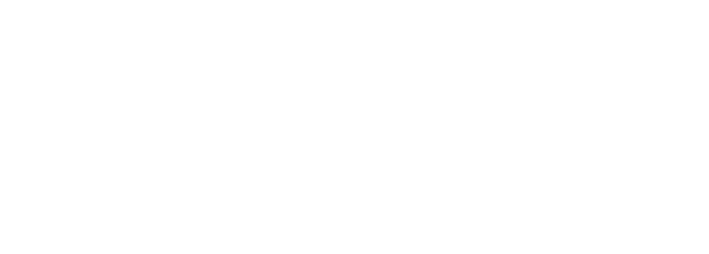
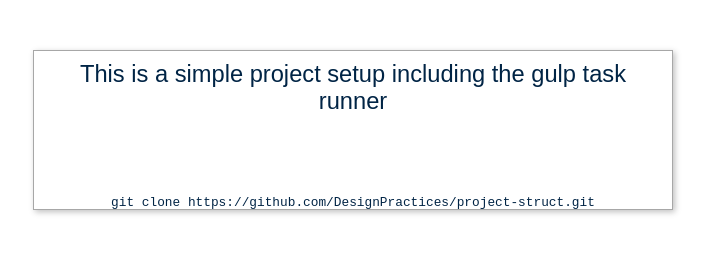
Before and after one commit to DesignPractices/project-struct, a plain HTML site: page index.html in a window 1280 px wide. Shown: the whole page, without its empty margins (287-996 px from the left). Drawn offline with Linux system fonts and the light colour scheme; a web font is replaced by a local one.

Commit message:
New files added and gulp task tested

```diff
--- /dev/null
+++ b/_sass/_base/fonts.sass
@@ -0,0 +1,2 @@
+
+@import url("https://fonts.googleapis.com/css?family=Titillium+Web:400,600")
--- /dev/null
+++ b/_sass/_sections/base.sass
@@ -0,0 +1,34 @@
+html, body
+    margin: 0
+    box-sizing: border-box
+
+*, *:before, *:after
+    box-sizing: inherit
+
+// dummy styles -- go ahead and remove it
+.container
+    margin: 50px auto
+    padding: 10px
+    width: 50vw
+    max-width: 50vw
+    min-width: 50vw
+    height: 20vh
+    min-height: 10vh
+    max-height: auto
+    text-align: center
+    border: 1px solid rgb(167, 167, 167)
+    box-shadow: 2px 2px 6px rgba(0, 0, 0, 0.25)
+    font-family: 'Titillium Web', sans-serif
+    font-size: 1.25vw
+    font-weight: lighter
+    color: rgb(0, 36, 69)
+    display: flex
+    flex-direction: column
+
+    span.heading
+        font-size: 1.85vw
+
+    span.code
+        font-size: 1vw
+        font-family: monospace
+        margin-top: 10vh
--- a/_sass/main.sass
+++ b/_sass/main.sass
@@ -0,0 +1,9 @@
+
+@import "_base/vars"
+@import "_base/mixins"
+@import "_base/fonts"
+
+@import "_layouts/mobile"
+@import "_layouts/tablet"
+
+@import "_sections/base"
--- a/gulpfile.js
+++ b/gulpfile.js
@@ -8,7 +8,7 @@ const gulp   = require('gulp');
 const notify = require('gulp-notify');
 const sass   = require('gulp-sass');
 const gpcss  = require('gulp-postcss');
-const ap     = require('gulp-autoprefixer');
+const ap     = require('autoprefixer');
 const clcss  = require('gulp-clean-css');
 const pug    = require('gulp-pug');
 const uglify = require('gulp-uglify');
--- a/index.html
+++ b/index.html
@@ -1,7 +1,14 @@
-<!DOCTYPE (html)>
-<html lang="en-US"></html>
-<head>
-  <meta charset="utf-8"/>
-  <meta name="viewport" content="width=device-width, initial-scale=1.0"/>
-  <title>Welcome to Project Setup</title>
-</head>
+<!DOCTYPE html>
+<html lang="en-US">
+  <head>
+    <meta charset="utf-8">
+    <meta http-equiv="x-ua-compatible" content="ie-edge">
+    <meta name="viewport" content="width=device-width, initial-scale=1">
+    <meta name="description" content="a simple project setup for rookie web desingers">
+    <title>Welcome to Project Setup</title>
+    <link rel="stylesheet" href="styles/main.css">
+  </head>
+  <body>
+    <div class="container"><span class="heading">This is a simple project setup including the gulp task runner</span><span class="code">git clone https://github.com/DesignPractices/project-struct.git</span></div>
+  </body>
+</html>
```
Also changed, not shown: _sass/_base/mixins.sass (added), _sass/_base/vars.sass (added), _sass/_layouts/mobile.sass (added), _sass/_layouts/tablet.sass (added), styles/main.css (added), 1 other file.
